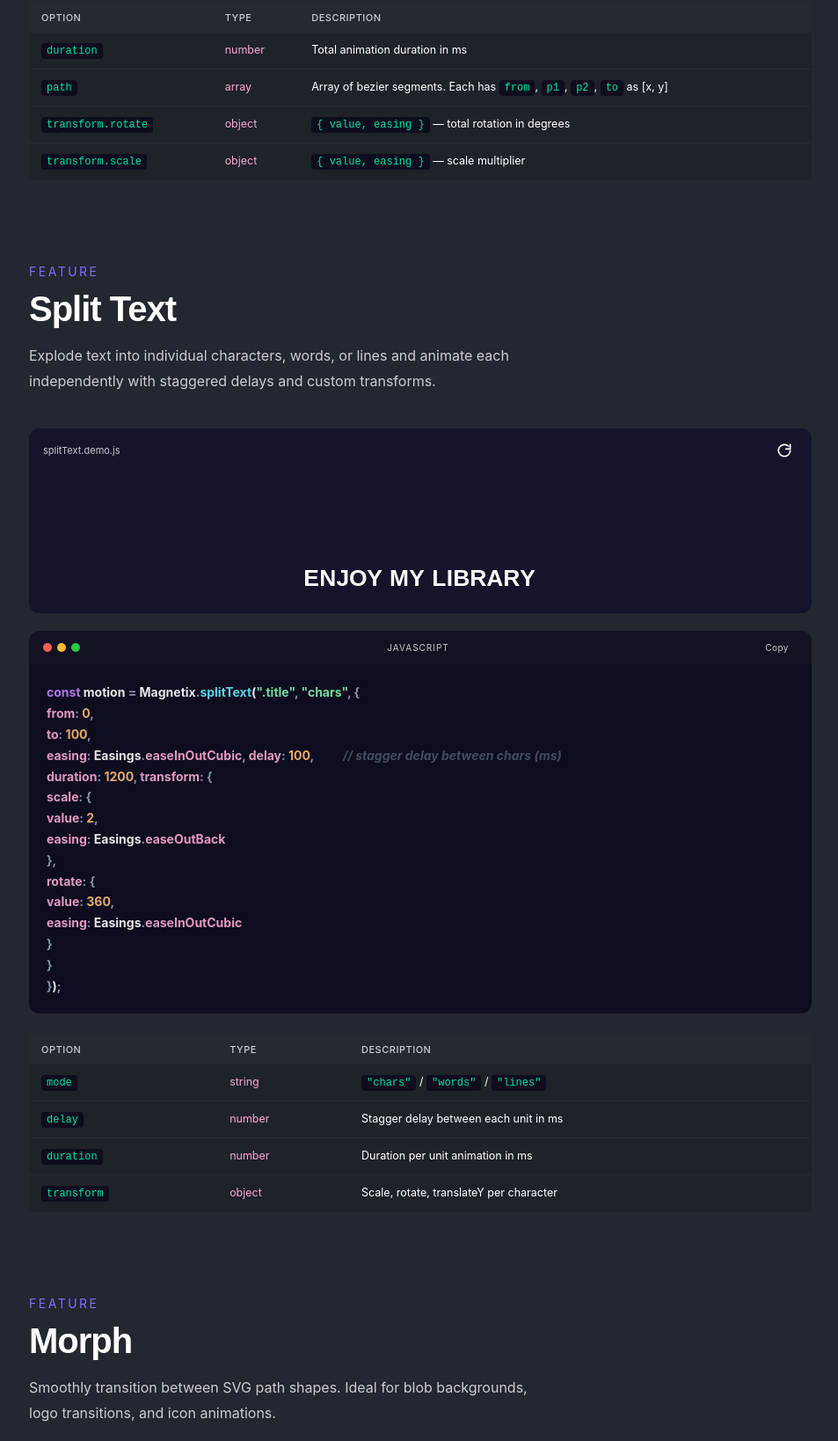
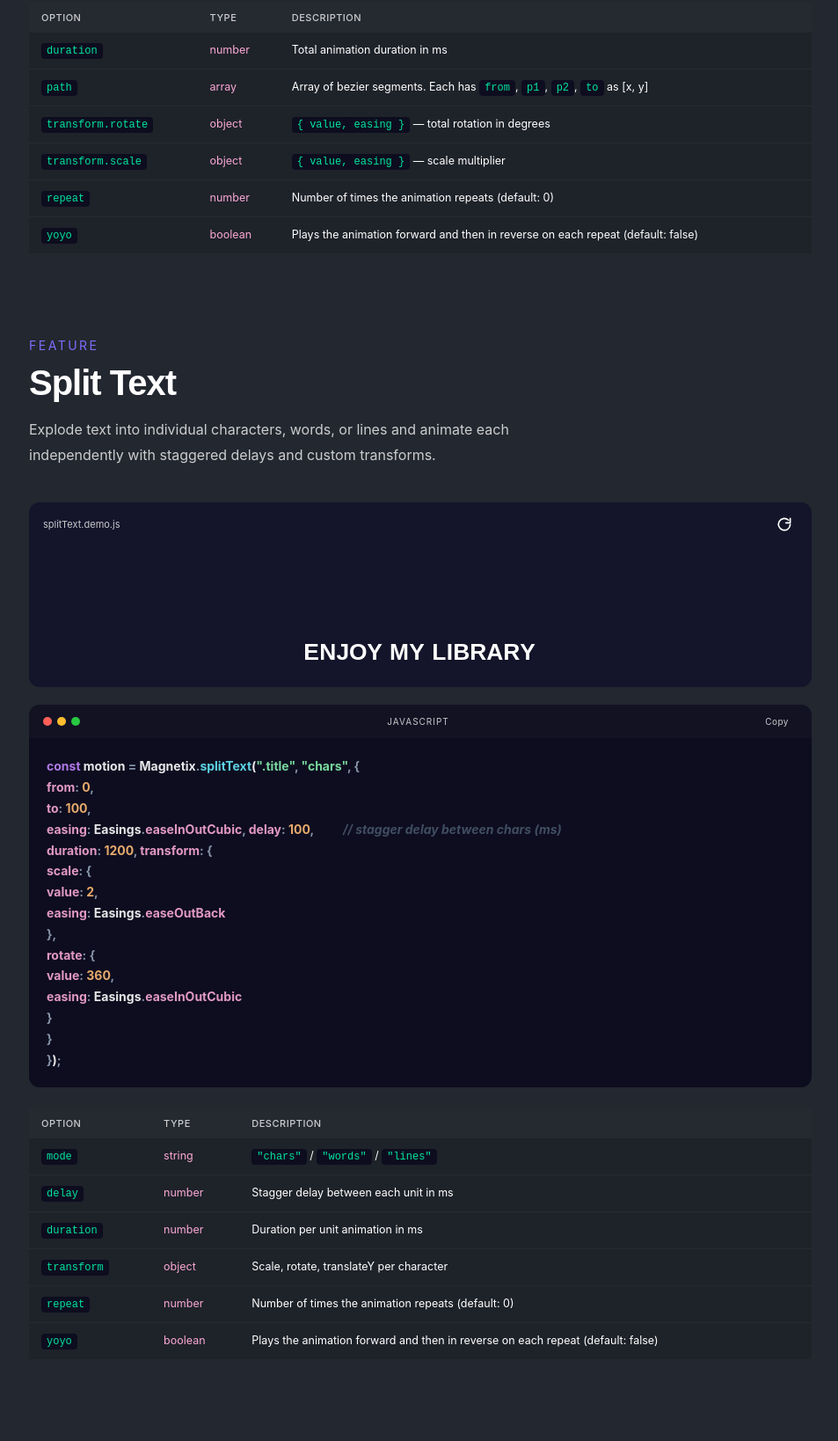
Before and after one commit to ywsfAS/Magnetix, a website with bundled scripts: page demo/demo.html in a window 1280 px wide. Shown: the part 3501-5139 px from the top of the page at 88% size, without its empty margins (327-1280 px from the left). Built offline with nearby package versions, Linux system fonts and the light colour scheme; animation ran at ten frames a second.

Commit message:
docs: improve documentation clarity and descriptions

```diff
--- a/demo/demo.html
+++ b/demo/demo.html
@@ -323,6 +323,17 @@
                     <td class="type">object</td>
                     <td><code>{ value, easing }</code> — scale multiplier</td>
                 </tr>
+                <tr>
+                    <td><code>repeat</code></td>
+                    <td class="type">number</td>
+                    <td>Number of times the animation repeats (default: 0)</td>
+                </tr>
+
+                <tr>
+                    <td><code>yoyo</code></td>
+                    <td class="type">boolean</td>
+                    <td>Plays the animation forward and then in reverse on each repeat (default: false)</td>
+                </tr>
             </table>
         </section>
 
@@ -404,6 +415,18 @@
                     <td><code>transform</code></td>
                     <td class="type">object</td>
                     <td>Scale, rotate, translateY per character</td>
+                </tr>
+
+                <tr>
+                    <td><code>repeat</code></td>
+                    <td class="type">number</td>
+                    <td>Number of times the animation repeats (default: 0)</td>
+                </tr>
+
+                <tr>
+                    <td><code>yoyo</code></td>
+                    <td class="type">boolean</td>
+                    <td>Plays the animation forward and then in reverse on each repeat (default: false)</td>
                 </tr>
             </table>
         </section>
@@ -489,6 +512,18 @@
                     <td><code>pointsCount</code></td>
                     <td class="type">number</td>
                     <td>number of points used in the shape</td>
+                </tr>
+
+                <tr>
+                    <td><code>repeat</code></td>
+                    <td class="type">number</td>
+                    <td>Number of times the animation repeats (default: 0)</td>
+                </tr>
+
+                <tr>
+                    <td><code>yoyo</code></td>
+                    <td class="type">boolean</td>
+                    <td>Plays the animation forward and then in reverse on each repeat (default: false)</td>
                 </tr>
             </table>
         </section>
@@ -680,7 +715,7 @@
                         </div>
                     </div>
                     <div class="tl-track">
-                        <div class="tl-track-label">magnetic</div>
+                        <div class="tl-track-label">morph</div>
                         <div class="tl-track-bar-wrap">
                             <div class="tl-track-fill" id="track2" style="background:var(--accent2)"></div>
                         </div>
@@ -689,18 +724,6 @@
                         <div class="tl-track-label">splitText</div>
                         <div class="tl-track-bar-wrap">
                             <div class="tl-track-fill" id="track3" style="background:var(--accent3)"></div>
-                        </div>
-                    </div>
-                    <div class="tl-track">
-                        <div class="tl-track-label">morph</div>
-                        <div class="tl-track-bar-wrap">
-                            <div class="tl-track-fill" id="track4" style="background:#f59e0b"></div>
-                        </div>
-                    </div>
-                    <div class="tl-track">
-                        <div class="tl-track-label">cursor</div>
-                        <div class="tl-track-bar-wrap">
-                            <div class="tl-track-fill" id="track5" style="background:#ec4899"></div>
                         </div>
                     </div>
                 </div>
--- a/demo/demo.js
+++ b/demo/demo.js
@@ -26,6 +26,7 @@
         rotate: { value: 720, easing: Easings.easeInOutQuad },
         scale: { value: 1.8, easing: Easings.easeInOutQuad },
     },
+
 });
 svgMotionTimeline.add(svgMotion).play();
 
@@ -131,7 +132,7 @@
 });
 
 
-let lastActive = null;
+let lastActive = $(".nav-item");
 document.querySelectorAll(".nav-item").forEach((el) => {
     el.addEventListener("click", () => {
         lastActive?.classList.remove("active");
--- a/src/features/common.js
+++ b/src/features/common.js
@@ -1,5 +1,5 @@
 import Easings from "../core/easing.js";
-export const DEFAULT_PROP = (value) => ({ value, easing: Easings.linear });
+export const DEFAULT_PROP = (value, unit) => ({ value, easing: Easings.linear, unit: unit });
 // merge userTransform with default one
 export function buildTransform(userTransform = {}, defaultTransform = {}) {
     return {
@@ -14,12 +14,14 @@
 export function applyTransform(el, t, progress) {
     const scale = 1 + (t.scale.value - 1) * t.scale.easing(progress);
     const y = t.y.value * t.y.easing(progress);
+    const yUnit = t.y.unit;
+    const xUnit = t.x.unit;
     const x = t.x.value * t.x.easing(progress);
     const rotate = t.rotate.value * t.rotate.easing(progress);
     const opacity = t.opacity.value * t.opacity.easing(progress);
 
     el.style.transform =
-        `translateY(${y}px) translateX(${x}px) rotate(${rotate}deg) scale(${scale})`;
+        `translateY(${y}${yUnit}) translateX(${x}${xUnit}) rotate(${rotate}deg) scale(${scale})`;
     el.style.opacity = opacity;
 
     return { scale, x, y, rotate, opacity };
--- a/src/features/parallax/constants.js
+++ b/src/features/parallax/constants.js
@@ -1,9 +1,9 @@
 import { DEFAULT_PROP } from "../common.js";
 
 export const DEFAULT_TRANSFORM = {
-    x: DEFAULT_PROP(0),
-    y: DEFAULT_PROP(0),
-    rotate: DEFAULT_PROP(0),
+    x: DEFAULT_PROP(0, 'px'),
+    y: DEFAULT_PROP(0, 'px'),
+    rotate: DEFAULT_PROP(0, 'deg'),
     scale: DEFAULT_PROP(1),
     opacity: DEFAULT_PROP(1),
 };
--- a/src/features/reveal/constants.js
+++ b/src/features/reveal/constants.js
@@ -1,9 +1,9 @@
 import { DEFAULT_PROP } from "../common.js";
 
 export const DEFAULT_TRANSFORM = {
-    x: DEFAULT_PROP(0),
-    y: DEFAULT_PROP(0),
-    rotate: DEFAULT_PROP(0),
+    x: DEFAULT_PROP(0, 'px'),
+    y: DEFAULT_PROP(0, 'px'),
+    rotate: DEFAULT_PROP(0, 'deg'),
     scale: DEFAULT_PROP(1),
     opacity: DEFAULT_PROP(1),
 };
--- a/src/features/split-text/constants.js
+++ b/src/features/split-text/constants.js
@@ -1,9 +1,9 @@
 import { DEFAULT_PROP } from "../common.js";
 
 export const DEFAULT_TRANSFORM = {
-    x: DEFAULT_PROP(0),
-    y: DEFAULT_PROP(50),
-    rotate: DEFAULT_PROP(0),
+    x: DEFAULT_PROP(0, 'px'),
+    y: DEFAULT_PROP(50, 'px'),
+    rotate: DEFAULT_PROP(0, 'deg'),
     scale: DEFAULT_PROP(1),
     opacity: DEFAULT_PROP(1),
 };
```
Also changed, not shown: README.md.
